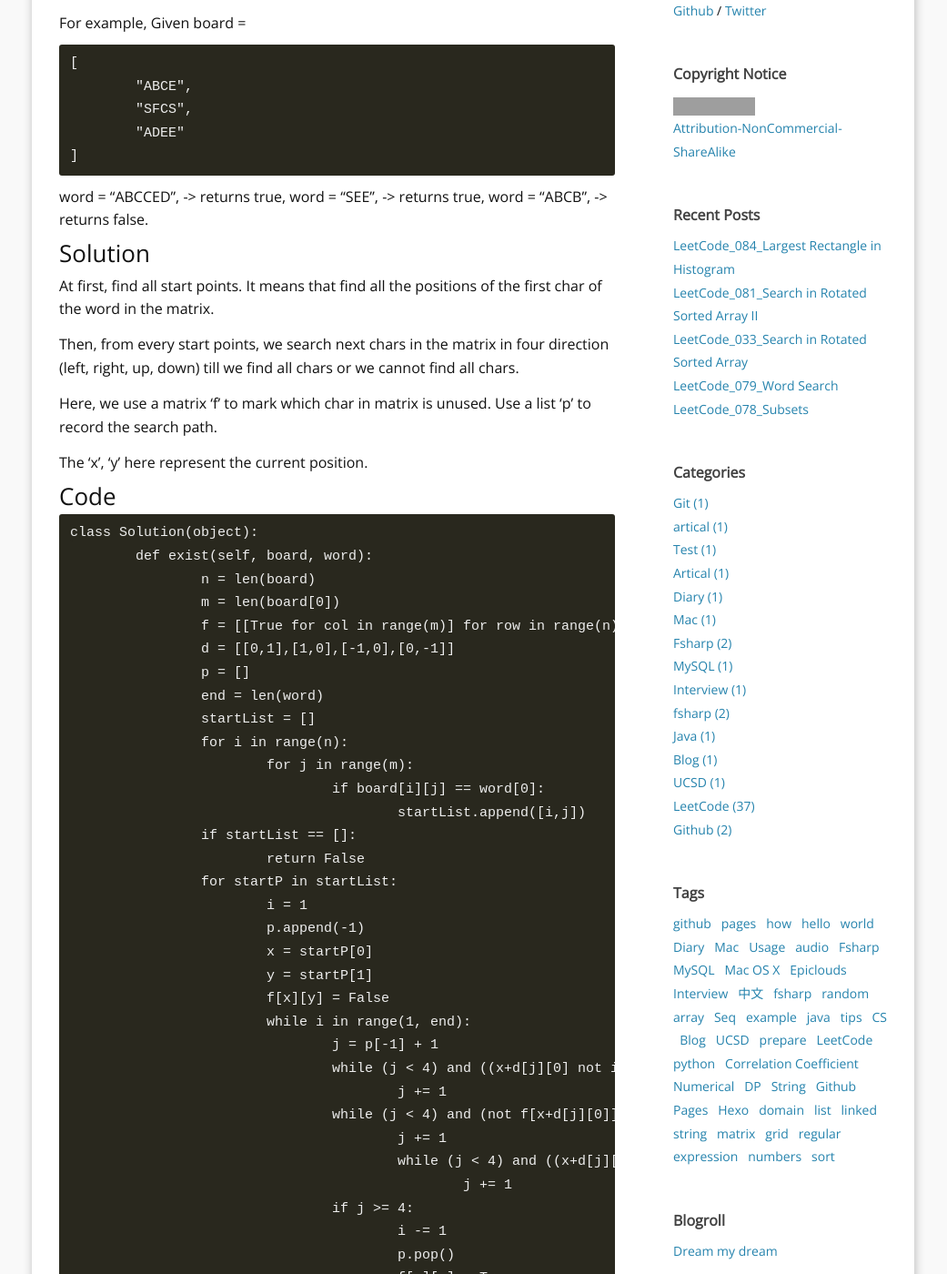
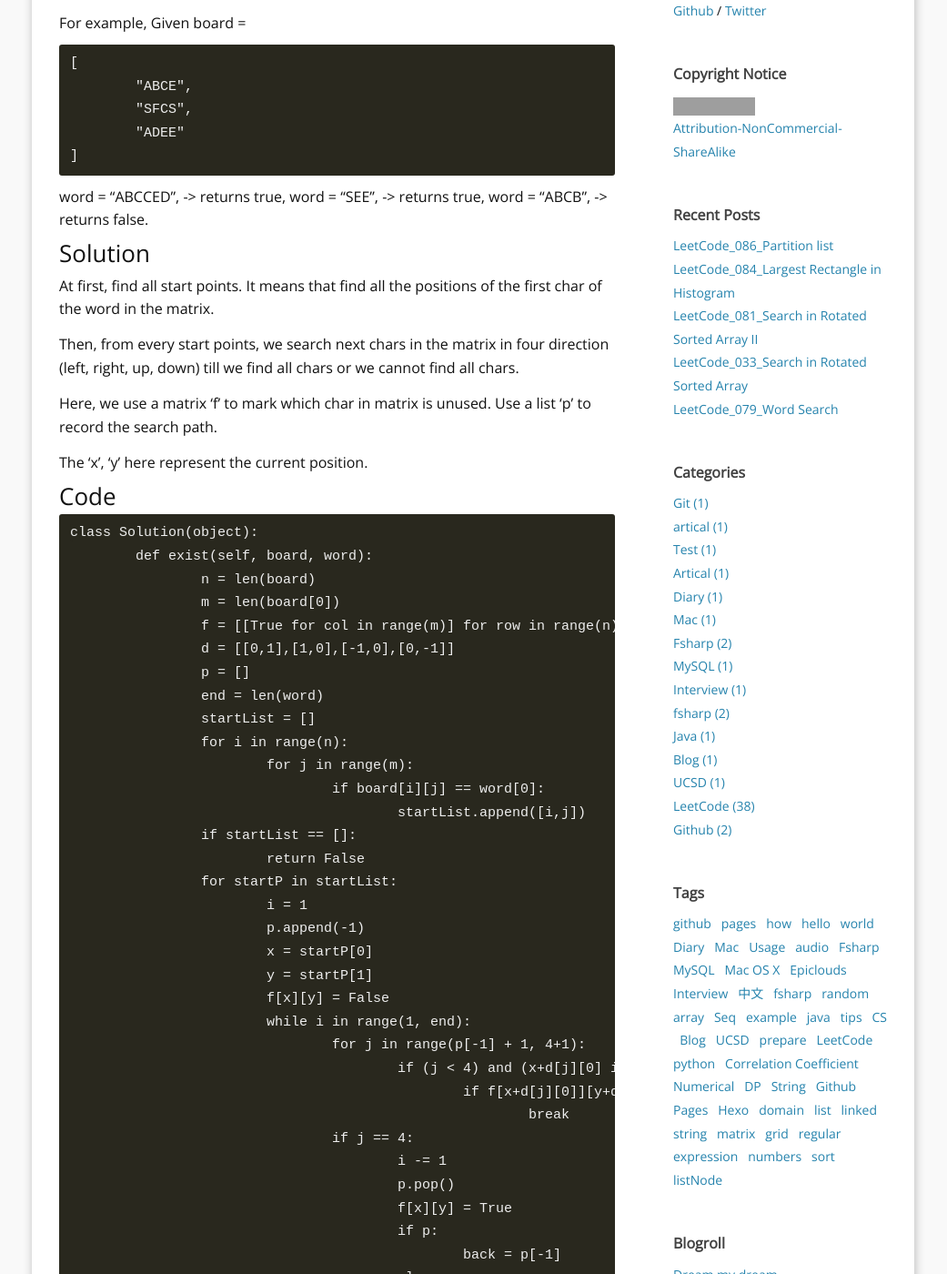
Before and after one commit to kradnangel/kradnangel.github.io, a Jekyll site: the page built from _posts/2015-08-25-LeetCode_079_Word Search.md, in a window 1280 px wide and 1400 px high, scrolled down 474 px. Shown: the whole window at 91% size, without its empty margins (120-1161 px from the left). Built offline with Jekyll 4.4.1, drawn with Linux system fonts in a browser that asks for light colours; comment, search, counter and statistics services are not loaded; some of the changed text lies outside the part shown; grey boxes are pictures that could not be loaded.

Commit message:
086 and update

```diff
--- a/_posts/2015-08-25-LeetCode_079_Word Search.md
+++ b/_posts/2015-08-25-LeetCode_079_Word Search.md
@@ -56,14 +56,11 @@ The 'x', 'y' here represent the current position.
 				y = startP[1]
 				f[x][y] = False
 				while i in range(1, end):
-					j = p[-1] + 1
-					while (j < 4) and ((x+d[j][0] not in range(n)) or (y+d[j][1] not in range(m))):
-						j += 1
-					while (j < 4) and (not f[x+d[j][0]][y+d[j][1]] or (board[x+d[j][0]][y+d[j][1]] != word[i])):
-						j += 1
-						while (j < 4) and ((x+d[j][0] not in range(n)) or (y+d[j][1] not in range(m))):
-							j += 1
-					if j >= 4:
+					for j in range(p[-1] + 1, 4+1):
+						if (j < 4) and (x+d[j][0] in range(n)) and (y+d[j][1] in range(m)):
+							if f[x+d[j][0]][y+d[j][1]] and (board[x+d[j][0]][y+d[j][1]] == word[i]):
+								break
+					if j == 4:
 						i -= 1
 						p.pop()
 						f[x][y] = True
```
Also changed, not shown: _posts/2015-08-28-LeetCode_084_Largest Rectangle in Histogram.md (+3 -1 lines), _posts/2015-08-29-LeetCode_086_Partition list.md (added, +45 -0 lines).
